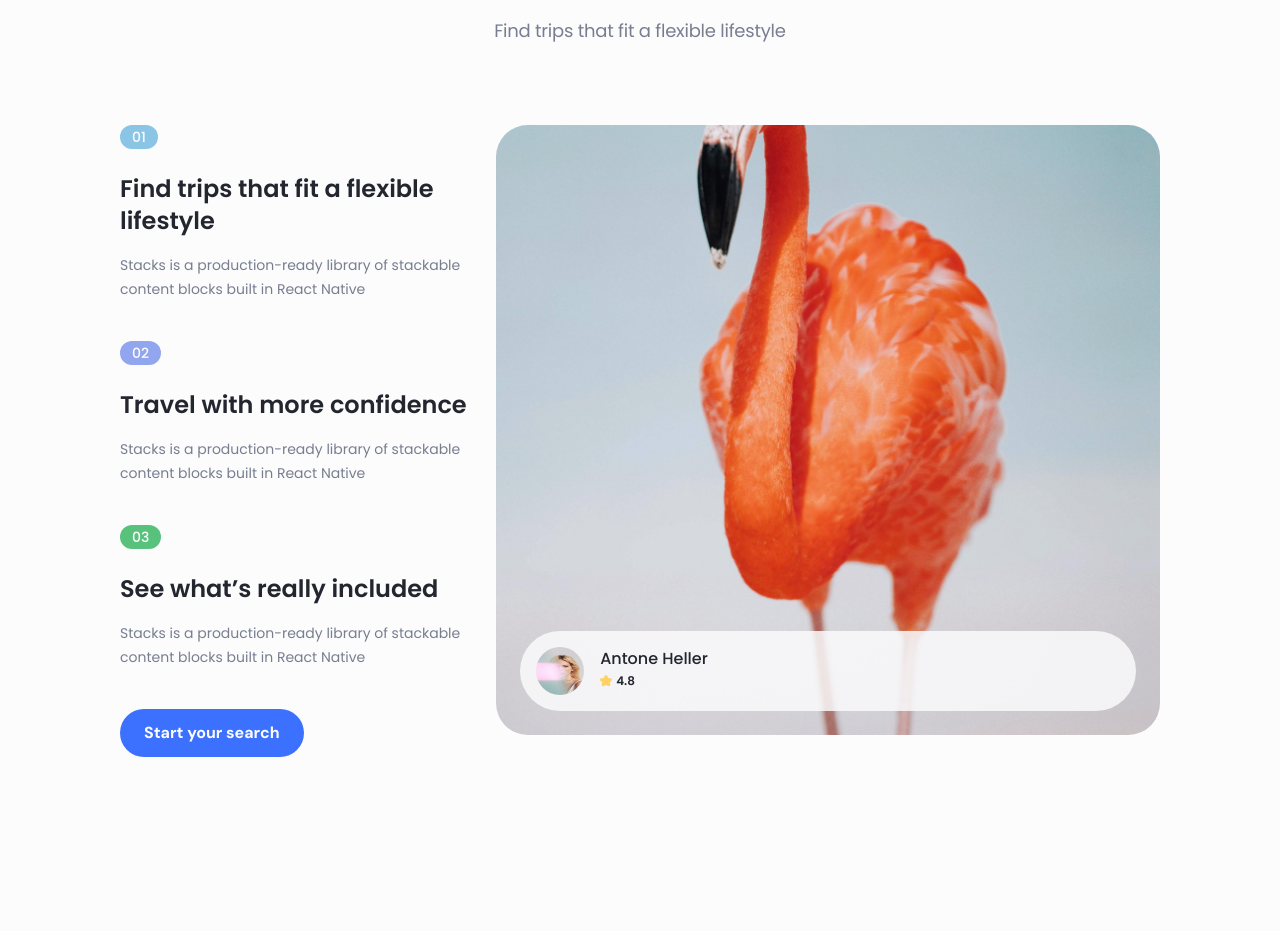
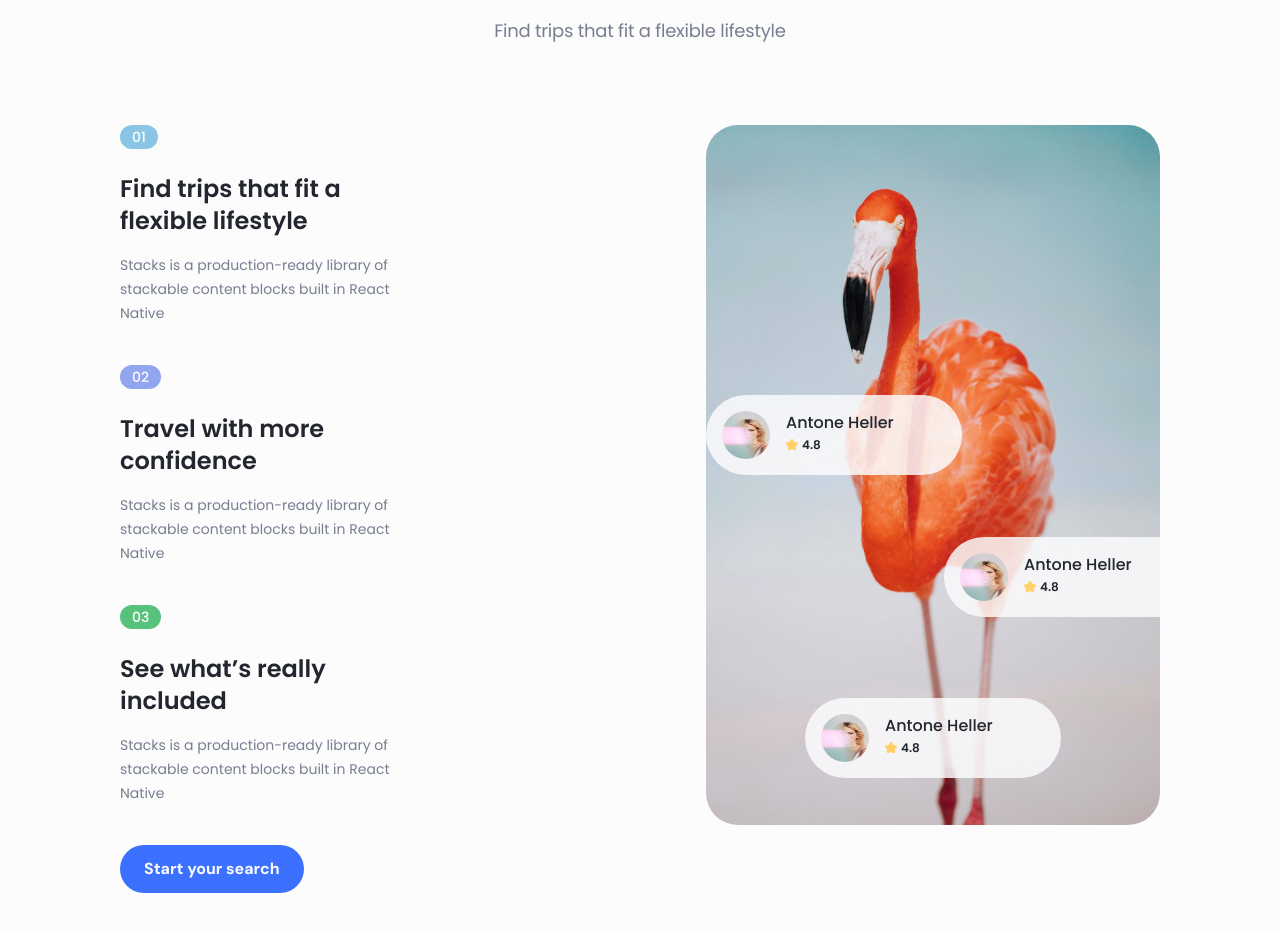
Before and after one commit to hasanlashgari01/fleet-react, a React (Vite) app: page / in a window 1280 px wide. Shown: the part 1820-2751 px from the top of the page. Before the commit the page ends 2689 px from the top, so only its background shows below. Built offline with nearby package versions, Linux system fonts and the light colour scheme.

Commit message:
about section done

```diff
--- a/src/components/About.jsx
+++ b/src/components/About.jsx
@@ -1,5 +1,6 @@
 import AboutFeature from "./AboutFeature";
 import SectionTop from "./SectionTop";
+import UserReview from "./UserReview";
 
 function About() {
     return (
@@ -8,7 +9,7 @@ function About() {
                 title="Travel to make memories all around the world"
                 description="Find trips that fit a flexible lifestyle"
             />
-            <div className="flex flex-col lg:flex-row gap-y-16 mt-12 lg:mt-20 2xl:mt-[127px]">
+            <div className="flex flex-col lg:flex-row justify-between gap-y-16 mt-12 lg:mt-20 2xl:mt-[127px]">
                 <div className="space-y-10">
                     <AboutFeature
                         num="01"
@@ -31,23 +32,18 @@ function About() {
                     <span className="search-btn">Start your search</span>
                 </div>
 
-                <div className="relative w-full h-[610px] rounded-[32px] overflow-hidden">
-                    <img src="/public/images/about.jpg" className="w-full h-full object-cover" alt="" />
+                <div className="relative w-full lg:w-[454px] h-[610px] lg:h-[700px] rounded-[32px] overflow-hidden">
+                    <div className="absolute"></div>
 
-                    <div className="absolute inset-6 top-auto flex gap-x-4 h-20 p-4 pr-8 bg-gradient-to-tr bg-gradient-2 from-0% bg-gradient-2/[83%] to-100% rounded-full">
-                        <img src="/public/images/Profile 1.jpg" className="shrink-0 w-12 h-12 rounded-full" alt="" />
-                        <div className="shrink-0" >
-                            <h3 className="text-neutral-2 font-PoppinsMedium text-base" >Antone Heller</h3>
-                            <span className="flex items-center gap-x-1">
-                                <svg className="w-3 h-3">
-                                    <use href="#star"></use>
-                                </svg>
-                                <span className="text-neutral-2 font-PoppinsSemiBold text-xs/5">4.8</span>
-                            </span>
-                        </div>
-                    </div>
+                    <img
+                        src="/public/images/about.jpg"
+                        className="w-full h-full sm:h-auto lg:h-full object-cover"
+                        alt=""
+                    />
 
-                    <div className="absolute"></div>
+                    <UserReview style="top-auto lg:bottom-[350px] -left-0 lg:w-64 lg:mx-auto" />
+                    <UserReview style="top-auto lg:bottom-[208px] -right-10 lg:w-64 lg:mx-auto" />
+                    <UserReview style="inset-6 top-auto lg:bottom-[47px] lg:w-64 lg:mx-auto" />
                 </div>
             </div>
         </div>
--- a/src/components/AboutFeature.jsx
+++ b/src/components/AboutFeature.jsx
@@ -1,9 +1,11 @@
 function AboutFeature({ num, numBackground, title, description }) {
     return (
-        <div>
-            <span className={`${numBackground} py-0.5 px-3 text-neutral-8 font-PoppinsMedium text-sm rounded-full`}>{num}</span>
-            <h1 className="mt-6 text-neutral-2 font-PoppinsSemiBold text-2xl" >{title}</h1>
-            <p className="mt-4 text-neutral-4 font-PoppinsRegular text-sm/6" >{description}</p>
+        <div className="sm:w-[382px] lg:w-[282px]">
+            <span className={`${numBackground} py-0.5 px-3 text-neutral-8 font-PoppinsMedium text-sm rounded-full`}>
+                {num}
+            </span>
+            <h1 className="w-full mt-6 text-neutral-2 font-PoppinsSemiBold text-2xl">{title}</h1>
+            <p className="w-full mt-4 text-neutral-4 font-PoppinsRegular text-sm/6">{description}</p>
         </div>
     );
 }
--- /dev/null
+++ b/src/components/UserReview.jsx
@@ -0,0 +1,20 @@
+function UserReview({ style }) {
+    return (
+        <div
+            className={`absolute ${style} flex gap-x-4 h-20 p-4 pr-8 lg:animate-pulse bg-gradient-to-tr bg-gradient-2 from-0% bg-gradient-2/[83%] to-100% rounded-full`}
+        >
+            <img src="/public/images/Profile 1.jpg" className="shrink-0 w-12 h-12 rounded-full" alt="" />
+            <div className="shrink-0">
+                <h3 className="text-neutral-2 font-PoppinsMedium text-base">Antone Heller</h3>
+                <span className="flex items-center gap-x-1">
+                    <svg className="w-3 h-3">
+                        <use href="#star"></use>
+                    </svg>
+                    <span className="text-neutral-2 font-PoppinsSemiBold text-xs/5">4.8</span>
+                </span>
+            </div>
+        </div>
+    );
+}
+
+export default UserReview;
```
